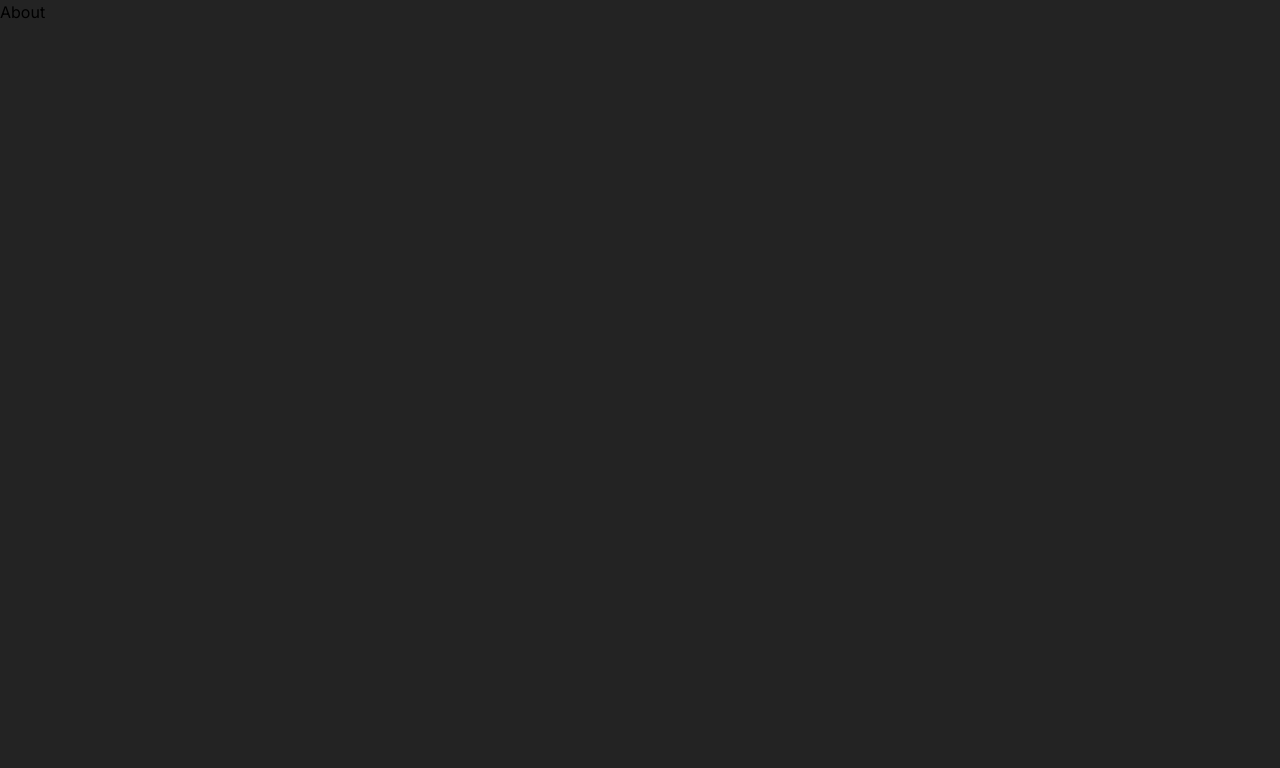
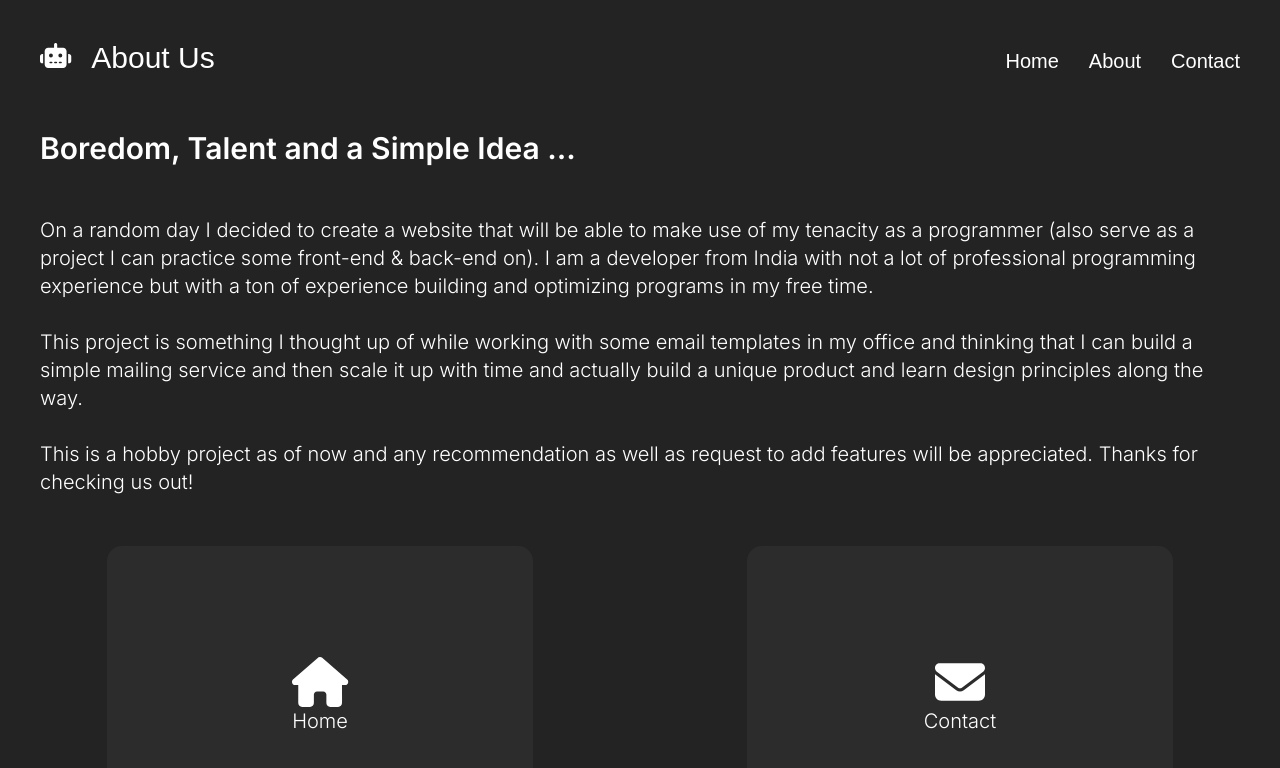
Before and after one commit to ItsHyde-dev/mail-machine, a Next.js app: page /about in a window 1280 px wide. Shown: the top 768 px of the page. Built offline with nearby package versions, Linux system fonts and the light colour scheme.

Commit message:
almost done with current ui

```diff
--- a/package.json
+++ b/package.json
@@ -9,6 +9,9 @@
     "lint": "next lint"
   },
   "dependencies": {
+    "@fortawesome/fontawesome-svg-core": "^6.4.0",
+    "@fortawesome/free-solid-svg-icons": "^6.4.0",
+    "@fortawesome/react-fontawesome": "^0.2.0",
     "@types/node": "20.4.1",
     "@types/react": "18.2.14",
     "@types/react-dom": "18.2.6",
--- a/src/app/about/page.tsx
+++ b/src/app/about/page.tsx
@@ -1,3 +1,32 @@
+import AboutPageBottomRedirectButtons from "@/components/aboutPageBottomRedirectButtons";
+import { NavBarVariantTwo } from "@/components/navbar";
+
 export default function About() {
-  return <div>About</div>;
+  return (
+    <main>
+      {NavBarVariantTwo("About Us")}
+      <div className="text-3xl font-semibold text-white pt-[50px] pl-[40px]">
+        Boredom, Talent and a Simple Idea ...
+      </div>
+      <p className="text-xl font-light text-white pt-[50px] px-[40px]">
+        On a random day I decided to create a website that will be able to make
+        use of my tenacity as a programmer (also serve as a project I can
+        practice some front-end & back-end on). I am a developer from India with
+        not a lot of professional programming experience but with a ton of
+        experience building and optimizing programs in my free time.
+        <br />
+        <br />
+        This project is something I thought up of while working with some email
+        templates in my office and thinking that I can build a simple mailing
+        service and then scale it up with time and actually build a unique
+        product and learn design principles along the way.
+        <br />
+        <br />
+        This is a hobby project as of now and any recommendation as well as
+        request to add features will be appreciated. Thanks for checking us out!
+      </p>
+
+      <AboutPageBottomRedirectButtons />
+    </main>
+  );
 }
--- /dev/null
+++ b/src/app/contact/page.tsx
@@ -0,0 +1,10 @@
+import { NavBarVariantTwo } from "@/components/navbar";
+
+export default function Contact() {
+  return (
+    <main className="text-white">
+      {NavBarVariantTwo("Contact")}
+      <div>Contact</div>
+    </main>
+  );
+}
--- /dev/null
+++ b/src/app/home/homepage.css
@@ -0,0 +1,16 @@
+.animated-divider {
+  width: 80%;
+  margin: auto;
+  height: 1px;
+  background-color: rgba(221, 219, 241, 0.20);
+  animation: animated-divider 1.5s linear;
+}
+
+@keyframes animated-divider {
+  0% {
+    transform: scaleX(0%);
+  }
+  100% {
+    transform: scaleX(100%);
+  }
+}
--- /dev/null
+++ b/src/app/home/page.tsx
@@ -0,0 +1,29 @@
+"use client";
+
+import { NavBarVariantTwo } from "@/components/navbar";
+import "./homepage.css";
+import { FontAwesomeIcon } from "@fortawesome/react-fontawesome";
+import { faBriefcase, faHome, faUsers } from "@fortawesome/free-solid-svg-icons";
+
+export default function Home() {
+  return (
+    <main className="text-white h-screen flex flex-col">
+      {NavBarVariantTwo("Welcome")}
+
+      <section className="my-auto flex flex-col justify-start items-center w-[100px] h-[60vh] bg-light-grey rounded-r-[15px] text-xs text-light-green">
+        <div className="flex flex-col items-center pt-[40px]">
+          <FontAwesomeIcon className="text-3xl p-none" icon={faHome} />
+          Home
+        </div>
+        <div className="flex flex-col items-center pt-[40px]">
+          <FontAwesomeIcon className="text-3xl p-none" icon={faBriefcase} />
+          Templates
+        </div>
+        <div className="flex flex-col items-center pt-[40px]">
+          <FontAwesomeIcon className="text-3xl p-none" icon={faUsers} />
+          Groups
+        </div>
+      </section>
+    </main>
+  );
+}
--- a/src/app/layout.tsx
+++ b/src/app/layout.tsx
@@ -16,7 +16,7 @@ export default function RootLayout({
 }) {
   return (
     <html lang="en" className="bg-black-light">
-      <body className={inter.className}>{children}</body>
+        <body className={inter.className}>{children}</body>
     </html>
   )
 }
--- a/src/app/login/page.tsx
+++ b/src/app/login/page.tsx
@@ -1,50 +1,22 @@
 "use client"
 
-import Link from "next/link";
-import { createContext } from 'react'
-
-
-const LoginContext = createContext(false)
+import LoginForm from "@/components/loginForm";
+import { NavBarVariantOne } from "@/components/navbar";
+import { redirect } from "next/navigation";
 
 export default function Login() {
 
+  if(localStorage.getItem("isLoggedIn") === "true") {
+    redirect("/home");
+  }
+
   return <main className="flex flex-col h-screen w-full">
-    <section className="flex flex-column items-end p-[40px] w-full">
-      <div className="text-4xl text-white font-mysans font-semibold">Mail Machine v.1.0</div>
-      <section className="flex flex-row gap-[30px] ml-auto">
-        <Link
-          href="/home"
-          className="text-2xl text-white font-mysans font-light">Home</Link>
-        <Link href="/about" className="text-2xl text-white font-mysans font-light">About</Link>
-        <Link href="/contact" className="text-2xl text-white font-mysans font-light">Contact</Link>
-      </section>
-    </section>
+    <NavBarVariantOne />
     <div className="flex flex-col justify-center items-center h-full">
-      <div className="text-5xl text-lilac">
+      <div className="text-5xl font-semibold text-lilac">
         Welcome
       </div>
-      <div className="text-2xl text-lilac flex flex-row items-center gap-[20px] mt-[60px]">
-        <div>Username</div>
-        <input className="text-2xl text-lilac bg-light-grey focus:outline-none focus:outline-lilac focus:outline-1 rounded-[5px] h-[40px]" />
-      </div>
-      <div className="text-2xl text-lilac flex flex-row items-center gap-[20px] mt-[30px]">
-        <div>Password</div>
-        <input type="password" className="text-2xl text-lilac focus:outline-none focus:outline-lilac focus:outline-1 bg-light-grey rounded-[5px] h-[40px] " />
-      </div>
-
-      <div className="flex flex-col">
-        <div className="flex flex-row gap-[40px]">
-          <button className="text-sm font-semibold text-black bg-lilac rounded-[5px] h-[30px] w-[120px] mt-[60px]">
-            Login
-          </button>
-
-          <button className="text-sm font-semibold text-black bg-lilac rounded-[5px] h-[30px] w-[120px] mt-[60px]">
-            Signup
-          </button>
-        </div>
-
-        <a className="text-sm text-dark-green pt-[20px]" >Forgot Password?</a>
-      </div>
+      <LoginForm />
     </div>
   </main>;
 }
--- a/src/app/page.tsx
+++ b/src/app/page.tsx
@@ -1,7 +1,11 @@
+"use client"
+
 import { redirect } from "next/navigation";
 
-export default function Home() {
-  let isLoggedIn = false;
+export default function Root() {
+
+  // replace with token once that is implemented
+  const isLoggedIn = !!localStorage.getItem('isLoggedIn')
 
   if (!isLoggedIn) {
     redirect('/login')
--- /dev/null
+++ b/src/components/aboutPageBottomRedirectButtons.tsx
@@ -0,0 +1,37 @@
+import { faEnvelope, faHome } from "@fortawesome/free-solid-svg-icons";
+import { FontAwesomeIcon } from "@fortawesome/react-fontawesome";
+import Link from "next/link";
+
+export default function AboutPageBottomRedirectButtons() {
+  return (
+    <div className="flex flex-row justify-around">
+      <Link
+        href="/home"
+        className="w-1/3 h-[300px] bg-light-grey rounded-[15px] mt-[50px]"
+      >
+        <div className="flex flex-col h-full text-white items-center justify-center text-xl font-light">
+          <FontAwesomeIcon
+            className="h-[50px] p-none"
+            color="white"
+            icon={faHome}
+          />
+          Home
+        </div>
+      </Link>
+
+      <Link
+        href="/contact"
+        className="w-1/3 h-[300px] bg-light-grey rounded-[15px] mt-[50px]"
+      >
+        <div className="flex flex-col h-full text-white items-center justify-center text-xl font-light">
+          <FontAwesomeIcon
+            className="h-[50px] p-none"
+            color="white"
+            icon={faEnvelope}
+          />
+          Contact
+        </div>
+      </Link>
+    </div>
+  );
+}
--- /dev/null
+++ b/src/components/loginForm.tsx
@@ -0,0 +1,63 @@
+"use client";
+
+import { redirect } from "next/navigation";
+import { useRef } from "react";
+
+export default function LoginForm() {
+  const username = useRef<HTMLInputElement>(null);
+  const password = useRef<HTMLInputElement>(null);
+
+  return (
+    <>
+      <div className="text-xl text-lilac flex flex-row items-center gap-[20px] mt-[60px]">
+        <div>Username</div>
+        <input
+          ref={username}
+          className="text-xl text-lilac bg-light-grey focus:outline-none focus:outline-lilac focus:outline-1 rounded-[5px] h-[35px] px-[10px]"
+        />
+      </div>
+      <div className="text-xl text-lilac flex flex-row items-center gap-[20px] mt-[30px]">
+        <div>Password</div>
+        <input
+          type="password"
+          ref={password}
+          className="text-xl text-lilac focus:outline-none focus:outline-lilac focus:outline-1 bg-light-grey rounded-[5px] h-[35px] px-[10px]"
+        />
+      </div>
+      <div className="flex flex-col">
+        <div className="flex flex-row gap-[40px]">
+          <button
+            className="text-sm font-semibold text-black bg-lilac rounded-[5px] h-[30px] w-[120px] mt-[60px]"
+            onClick={login}
+          >
+            Login
+          </button>
+
+          <button
+            className="text-sm font-semibold text-black bg-lilac rounded-[5px] h-[30px] w-[120px] mt-[60px]"
+            onClick={signup}
+          >
+            Signup
+          </button>
+        </div>
+
+        <a className="text-sm text-dark-green pt-[20px]">Forgot Password?</a>
+      </div>
+    </>
+  );
+
+  function login() {
+    console.log("login was pressed");
+    console.log(username.current?.value);
+    // call the backend api for logging in
+
+    localStorage.setItem("isLoggedIn", "true");
+    redirect("/home");
+  }
+
+  function signup() {
+    console.log("signup was pressed");
+    console.log(username.current?.value);
+    // call the backend api for signing in
+  }
+}
--- /dev/null
+++ b/src/components/navbar.tsx
@@ -0,0 +1,35 @@
+import Link from "next/link";
+import { FontAwesomeIcon } from "@fortawesome/react-fontawesome";
+import { faRobot } from "@fortawesome/free-solid-svg-icons";
+
+
+export function NavBarVariantOne() {
+  return (
+    <section className="flex flex-column items-baseline p-[40px] w-full">
+      <div className="text-3xl text-white font-mysans font-medium">Mail Machine v.1.0</div>
+      <section className="flex flex-row gap-[30px] ml-auto">
+        <Link
+          href="/home"
+          className="text-xl text-white font-mysans font-extralight">Home</Link>
+        <Link href="/about" className="text-xl text-white font-mysans font-light">About</Link>
+        <Link href="/contact" className="text-xl text-white font-mysans font-light">Contact</Link>
+      </section>
+    </section>
+  )
+}
+
+export function NavBarVariantTwo(title: string) {
+  return (
+    <section className="flex flex-column items-baseline p-[40px] w-full h-[40px]">
+      <FontAwesomeIcon className="h-[25px] p-none pr-[20px]" color="white" icon={faRobot} />
+      <div className="text-3xl text-white font-mysans font-medium ">{title}</div>
+      <section className="flex flex-row gap-[30px] ml-auto">
+        <Link
+          href="/home"
+          className="text-xl text-white font-mysans font-extralight">Home</Link>
+        <Link href="/about" className="text-xl text-white font-mysans font-extralight">About</Link>
+        <Link href="/contact" className="text-xl text-white font-mysans font-extralight">Contact</Link>
+      </section>
+    </section>
+  )
+}
```
Also changed, not shown: 1 other file (tests, documents, lock files or other folders).
